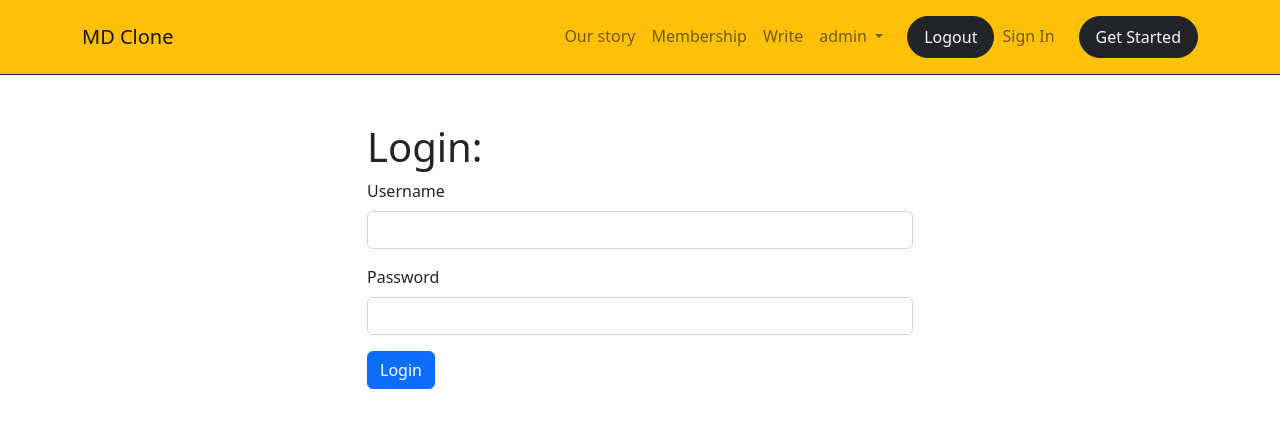
After one commit to gurnitha/dj5-medium-clone-last-trail, a Django app: page /user/login/ in a window 1280 px wide. The commit adds this page. Shown: the top 428 px of the page. Run offline with Django 4.2, Linux system fonts and the light colour scheme; some libraries are stand-ins or nearby versions.

Commit message:
2. Login - part 1: Create views, urls, templates

```diff
--- /dev/null
+++ b/apps/account/urls.py
@@ -0,0 +1,14 @@
+# apps/account/urls.py
+
+# django modules
+from django.urls import path
+
+# my modules
+from account import views
+
+# app name
+app_name = 'account'
+
+urlpatterns = [
+    path('login/', views.login_view, name='login_view'),
+]
--- a/apps/account/views.py
+++ b/apps/account/views.py
@@ -1,3 +1,11 @@
+# apps/account/views.py
+
+# Django modules
 from django.shortcuts import render
 
 # Create your views here.
+
+# ///////////////////////// login_view /////////////////////////
+def login_view(request):
+    return render(request, 'account/login.html')
+# ///////////////////////// login_view /////////////////////////
--- a/config/urls.py
+++ b/config/urls.py
@@ -5,6 +5,8 @@ from django.contrib import admin
 from django.urls import path, include
 
 urlpatterns = [
+    # account
+    path('user/', include('account.urls', namespace='account')),
     # blog
     path('', include('blog.urls', namespace='blog')),
     # admin
--- /dev/null
+++ b/templates/account/login.html
@@ -0,0 +1,39 @@
+<!-- templates/account/login.html -->
+
+{% extends 'base.html' %}
+{% block title %} {{ block.super}} Login {% endblock title %}
+{% load static %}
+
+{% block content %}
+
+<div class="container mt-5">
+    <div class="row">
+        <div class="col-sm-6 offset-sm-3">
+            <h1>Login:</h1>
+            <form method="post">
+                <div class="mb-3">
+                    <label for="exampleInputEmail1" class="form-label">Username</label>
+                    <input
+                        type="text"
+                        name="username"
+                        class="form-control"
+                        id="exampleInputEmail1"
+                        aria-describedby="emailHelp"
+                        >
+                </div>
+                <div class="mb-3">
+                    <label for="exampleInputPassword1" class="form-label">Password</label>
+                    <input
+                        type="password"
+                        name="password"
+                        class="form-control"
+                        id="exampleInputPassword1"
+                        >
+                </div>
+                <button type="submit" class="btn btn-primary">Login</button>
+            </form>
+        </div>
+    </div>
+</div>
+
+{% endblock content %}
--- a/templates/inc/navbar.html
+++ b/templates/inc/navbar.html
@@ -39,7 +39,7 @@
                     </li>
 
                     <li class="nav-item">
-                        <a class="nav-link" href="/user/login/">
+                        <a class="nav-link" href="{% url 'account:login_view' %}">
                             Sign In
                         </a>
                     </li>
```
Also changed, not shown: templates/blog/account/login.html (added, +39 -0 lines), README.md.
